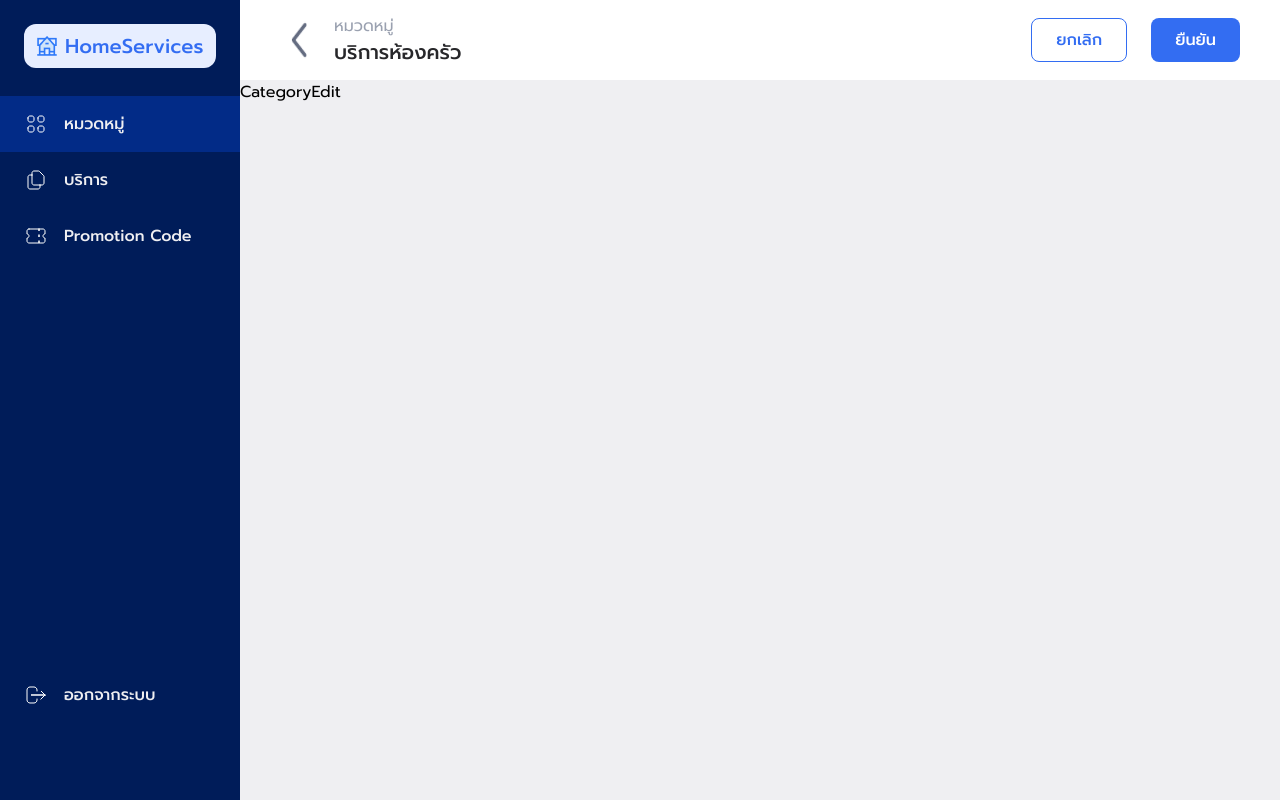
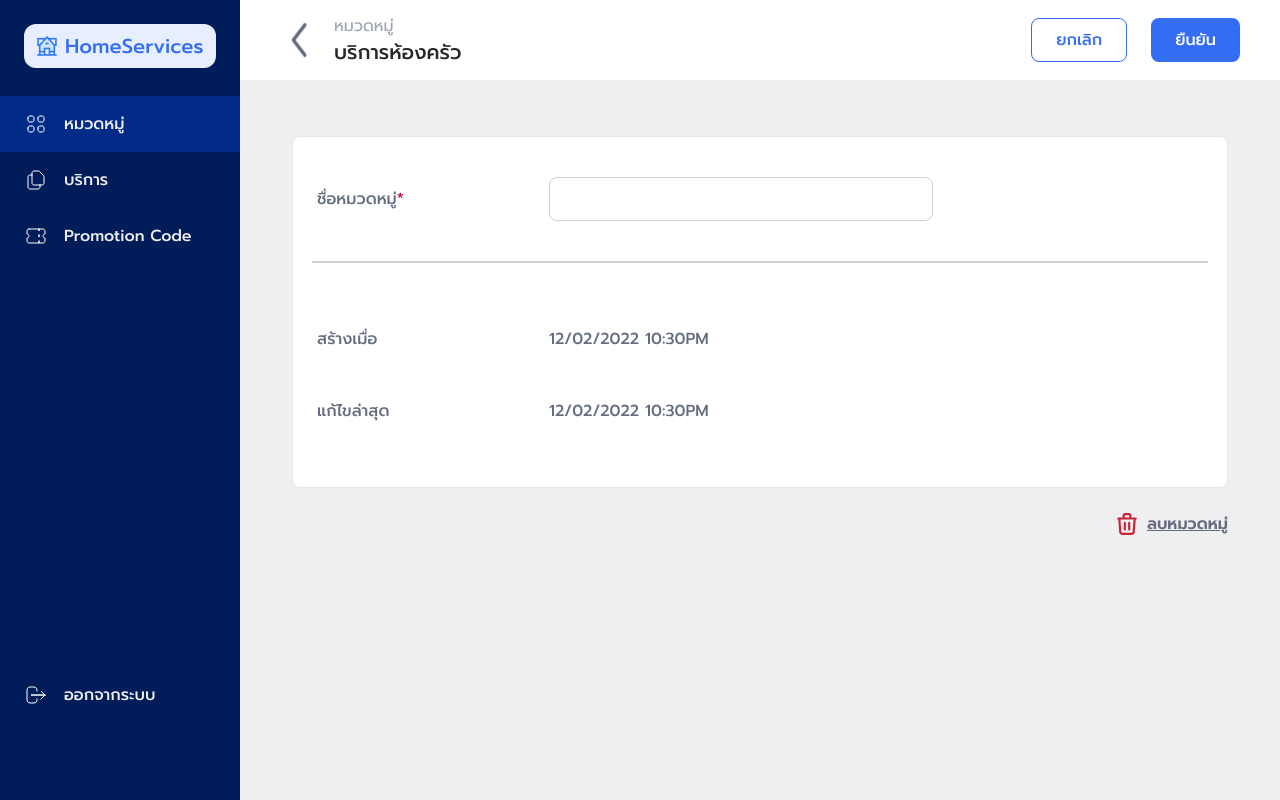
Before and after one commit to ploywutt/House-Service-Admin, a React (Vite) app: page /categories/edit in a window 1280 px wide. Built offline with nearby package versions, Linux system fonts and the light colour scheme; no server answers.

Commit message:
add: input and search page in category page

```diff
--- a/src/pages/CategoryAdd.tsx
+++ b/src/pages/CategoryAdd.tsx
@@ -1,11 +1,21 @@
 import { Topbar_add } from "@/components/Topbar/Topbar"
+import { Input } from "@/components/ui/input"
 
 function CategoryAdd() {
 
 	return (
 		<div className="w-full">
       <Topbar_add title='หมวดหมู่' />
-			<div>CategoryAdd</div>
+			<div className="mx-auto w-[90%] max-w-[1440px] mt-14 border rounded-lg bg-white">
+				<form action="" className="py-10 px-6 text-base font-medium leading-normal">
+					<label htmlFor="" className="text-gray-700 w-52 inline-block mr-6">
+						ชื่อหมวดหมู่<span className="text-rose-700">*</span>
+					</label>
+					<Input
+
+					/>
+				</form>
+			</div>
     </div>
 	)
 }
--- a/src/pages/CategoryDetail.tsx
+++ b/src/pages/CategoryDetail.tsx
@@ -5,7 +5,23 @@ function CategoryDetail() {
 	return (
 		<div className="w-full">
       <Topbar_detail title='หมวดหมู่' />
-			<div>CategoryDetail</div>
+			<div className="mx-auto w-[90%] max-w-[1440px] mt-14 border rounded-lg bg-white">
+				<div className="py-10 px-6 text-base text-gray-700 font-medium leading-normal flex">
+					<div className="w-52 inline-block mr-6">
+						ชื่อหมวดหมู่<span className="text-rose-700">*</span>
+					</div>
+					<p>บริการห้องครัว</p>
+				</div>
+				<div className="w-[96%] mx-auto border border-gray-300"></div>
+				<div className="py-10 px-6 text-gray-700 text-base font-medium leading-normal">
+					<div>
+						<span className="w-52 mr-6 py-6 inline-block">สร้างเมื่อ</span><span>12/02/2022 10:30PM</span>
+					</div>
+					<div>
+						<span className="w-52 mr-6 py-6 inline-block">แก้ไขล่าสุด</span><span>12/02/2022 10:30PM</span>
+					</div>
+				</div>
+			</div>
     </div>
 	)
 }
--- a/src/pages/CategoryEdit.tsx
+++ b/src/pages/CategoryEdit.tsx
@@ -1,12 +1,36 @@
 import { Topbar_edit } from "@/components/Topbar/Topbar"
+import { Input } from "@/components/ui/input"
+import garbage from '../assets/icon/garbage.svg'
 
 function CategoryEdit() {
 
 	return (
 		<div className="w-full">
-      <Topbar_edit title='หมวดหมู่' />
-			<div>CategoryEdit</div>
-    </div>
+			<Topbar_edit title='หมวดหมู่' />
+			<div className="mx-auto w-[90%] max-w-[1440px] mt-14 border rounded-lg bg-white">
+				<form action="" className="py-10 px-6 text-base font-medium leading-normal">
+					<label htmlFor="" className="text-gray-700 w-52 inline-block mr-6">
+						ชื่อหมวดหมู่<span className="text-rose-700">*</span>
+					</label>
+					<Input
+
+					/>
+				</form>
+				<div className="w-[96%] mx-auto border border-gray-300"></div>
+				<div className="py-10 px-6 text-gray-700 text-base font-medium leading-normal">
+					<div>
+						<span className="w-52 mr-6 py-6 inline-block">สร้างเมื่อ</span><span>12/02/2022 10:30PM</span>
+					</div>
+					<div>
+						<span className="w-52 mr-6 py-6 inline-block">แก้ไขล่าสุด</span><span>12/02/2022 10:30PM</span>
+					</div>
+				</div>
+			</div>
+			<div className="w-[90%] max-w-[1440px] mx-auto flex gap-2 justify-end mt-6">
+				<img src={garbage} alt="garbage" className="hover:cursor-pointer scale-110" />
+				<p className="text-gray-700 font-semibold underline">ลบหมวดหมู่</p>
+			</div>
+		</div>
 	)
 }
 
--- a/src/pages/CategorySearch.tsx
+++ b/src/pages/CategorySearch.tsx
@@ -33,7 +33,7 @@ function CategorySearch() {
     <div className="w-full">
       <Topbar_search title='หมวดหมู่' />
       {loading ? <h1>Loading ...</h1> : null}
-      <div className="mx-auto w-[90%] mt-10 border rounded-lg">
+      <div className="mx-auto w-[90%] max-w-[1440px] mt-10 border rounded-lg">
         <DragDropContext onDragEnd={(result) => handleDragEnd(result)}>
           <table className="table-auto w-full">
             <thead className="h-10 bg-gray-200 border-b">
```
